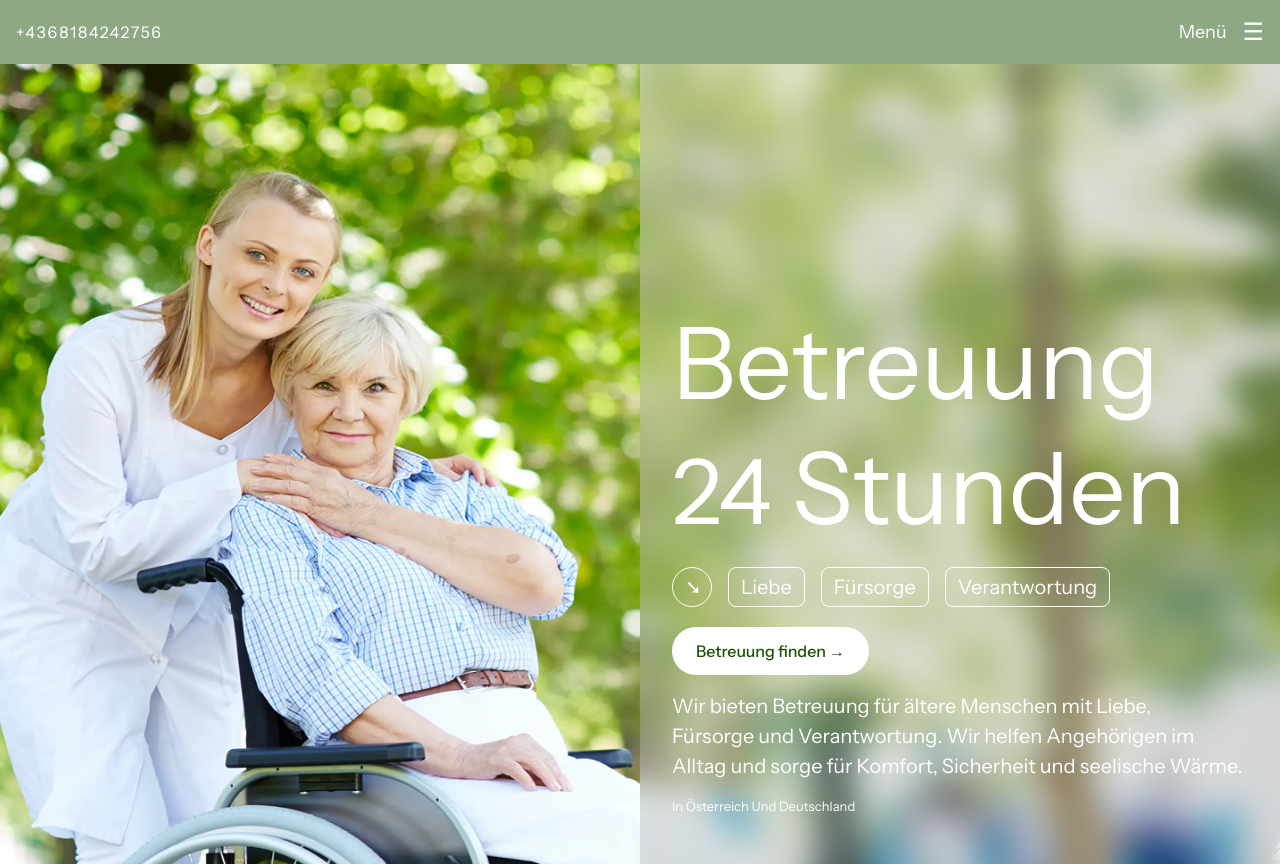
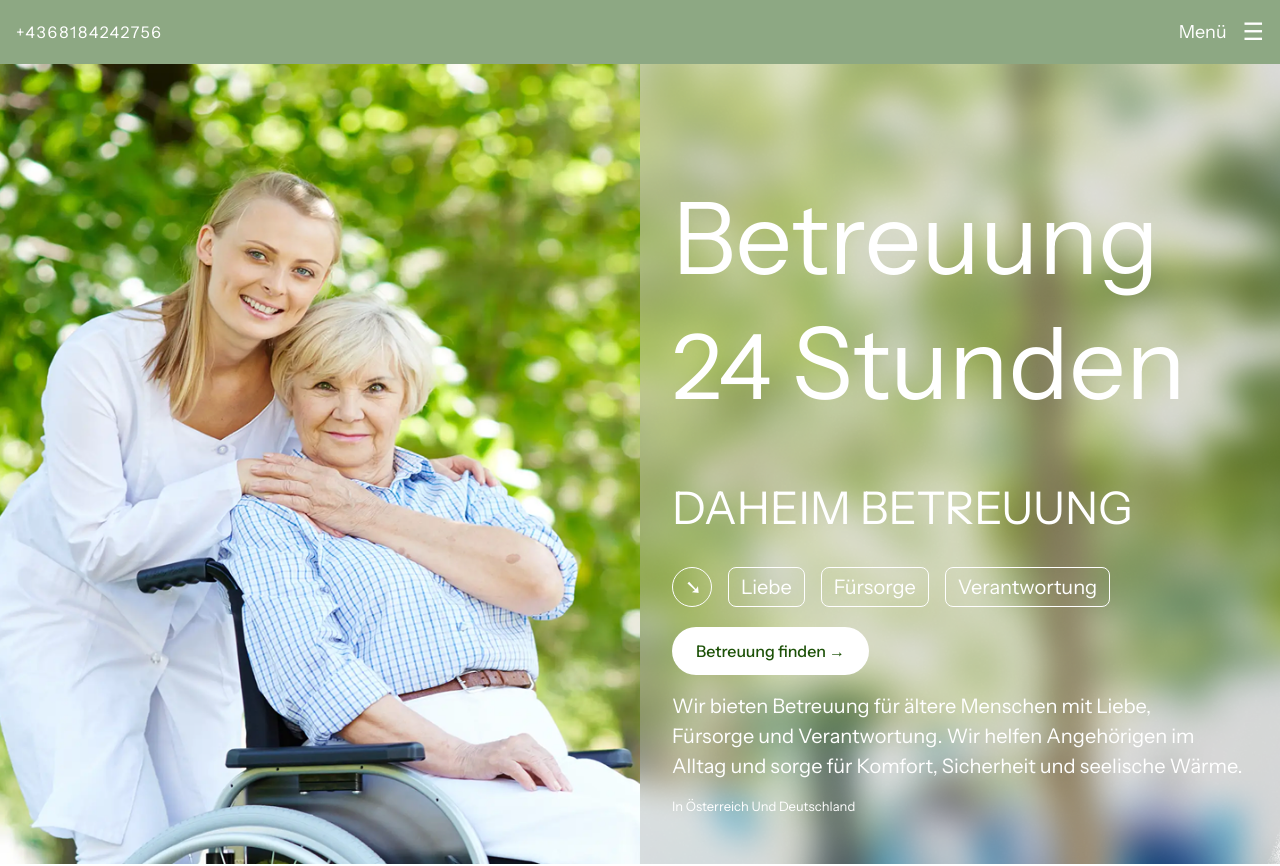
Before and after one commit to Chornei-Olha/Space-of-Mental-Balance, a Next.js app: page / in a window 1280 px wide. Shown: the top 866 px of the page. Built offline with nearby package versions, Linux system fonts and the light colour scheme.

Commit message:
added mail and something text

```diff
--- a/src/app/components/HeroSection.tsx
+++ b/src/app/components/HeroSection.tsx
@@ -46,7 +46,18 @@ export default function HeroSection() {
             24
           </span>{" "}
           Stunden
+          <br />
+          <span className="text-[20px] leading-none md:text-[23px] lg:text-[45px]">
+            DAHEIM BETREUUNG
+          </span>
         </h1>
+        <div>
+          {" "}
+          {/* <p className="leading-tight text-[35px] mt-[400px] md:text-[60px] md:mt-[200px] lg:text-[80px] lg:mt-[270px] text-left">
+            DAHEIM <br />
+            BETREUUNG
+          </p> */}
+        </div>
         <div className="flex md:justify-start space-x-1 md:space-x-4 my-4 text-[15px] md:text-[20px] text-left">
           <span className="border border-white rounded-full py-1 px-3 w-10 h-10">
             ➘
```
